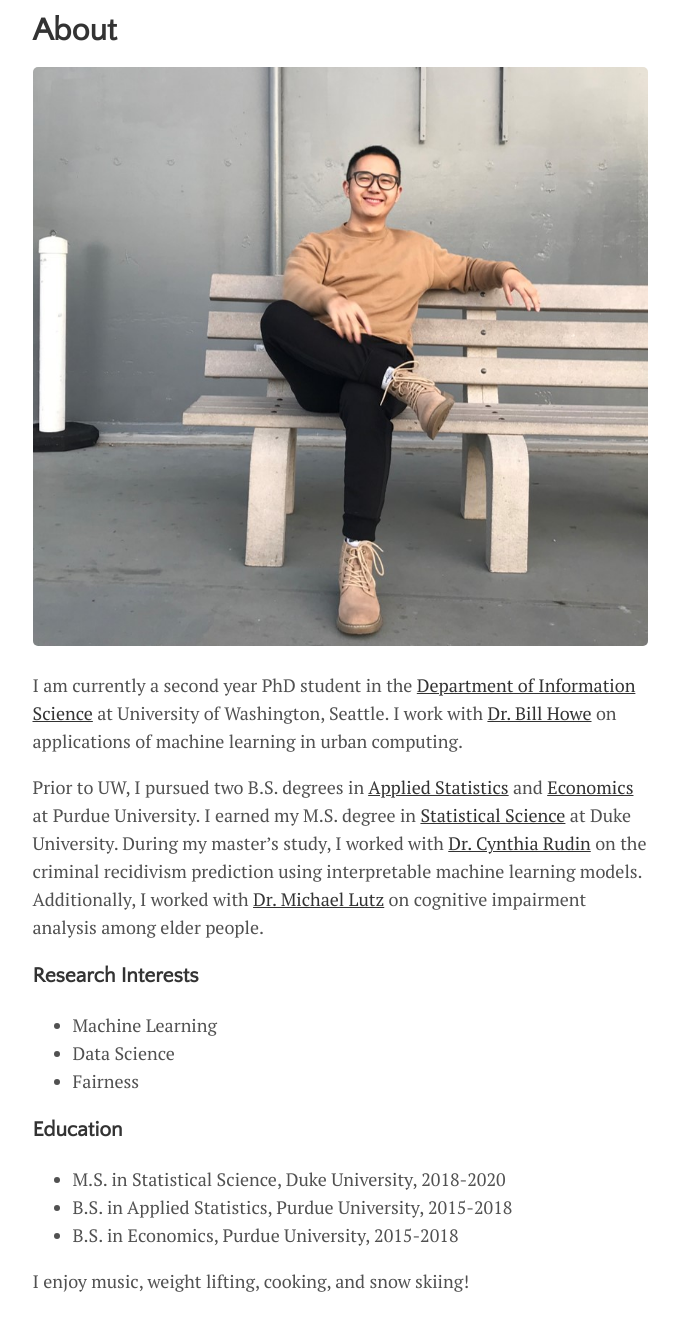
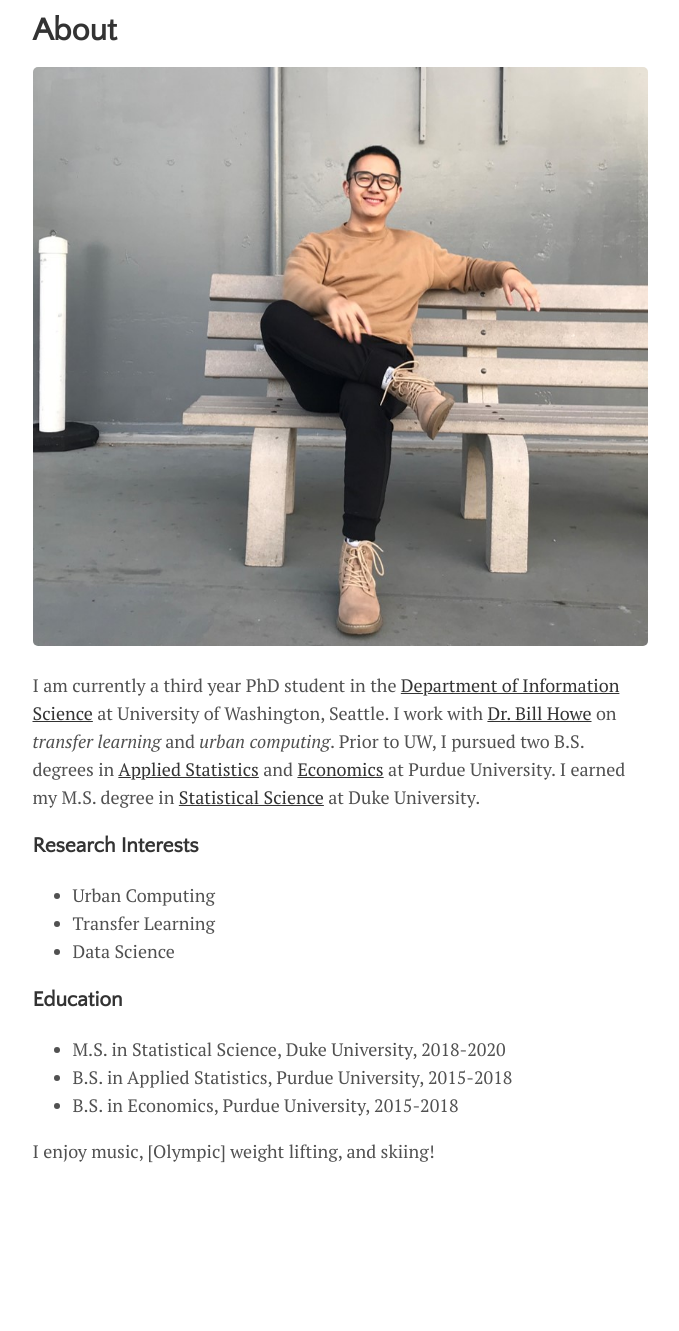
Before and after one commit to BeanHam/BeanHam.github.io, a Jekyll site: the page built from menu/about.md, in a window 1280 px wide, cut to the strip 112-1471 px from the top of the page. Shown: the top 1331 px of the strip, without its empty margins (300-979 px from the left). Built offline with Jekyll 4.4.1, drawn with Linux system fonts in a browser that asks for light colours; after the commit the page ends 1341 px from its top, so only the background shows below that.

Commit message:
Update about.md

```diff
--- a/menu/about.md
+++ b/menu/about.md
@@ -5,16 +5,14 @@ title: About
 
 ![plot](/assets/img/selfie.jpg)
 
-I am currently a second year PhD student in the [Department of Information Science](https://ischool.uw.edu/) at University of Washington, Seattle. I work with [Dr. Bill Howe](https://faculty.washington.edu/billhowe/) on applications of machine learning in urban computing.
-
-Prior to UW, I pursued two B.S. degrees in [Applied Statistics](https://www.stat.purdue.edu/) and [Economics](https://krannert.purdue.edu/academics/Economics/) at Purdue University. I earned my M.S. degree in [Statistical Science](https://stat.duke.edu/) at Duke University. During my master's study, I worked with [Dr. Cynthia Rudin](https://users.cs.duke.edu/~cynthia/) on the criminal recidivism prediction using interpretable machine learning models. Additionally, I worked with [Dr. Michael Lutz](https://scholars.duke.edu/person/michael.lutz) on cognitive impairment analysis among elder people.
+I am currently a third year PhD student in the [Department of Information Science](https://ischool.uw.edu/) at University of Washington, Seattle. I work with [Dr. Bill Howe](https://faculty.washington.edu/billhowe/) on *transfer learning* and *urban computing*. Prior to UW, I pursued two B.S. degrees in [Applied Statistics](https://www.stat.purdue.edu/) and [Economics](https://krannert.purdue.edu/academics/Economics/) at Purdue University. I earned my M.S. degree in [Statistical Science](https://stat.duke.edu/) at Duke University.
 
 
 ### Research Interests
 
-- Machine Learning
+- Urban Computing
+- Transfer Learning
 - Data Science
-- Fairness
 
 ### Education
 
@@ -22,4 +20,4 @@ Prior to UW, I pursued two B.S. degrees in [Applied Statistics](https://www.stat
 - B.S. in Applied Statistics, Purdue University, 2015-2018
 - B.S. in Economics, Purdue University, 2015-2018
 
-I enjoy music, weight lifting, cooking, and snow skiing!
+I enjoy music, [Olympic] weight lifting, and skiing!
```
